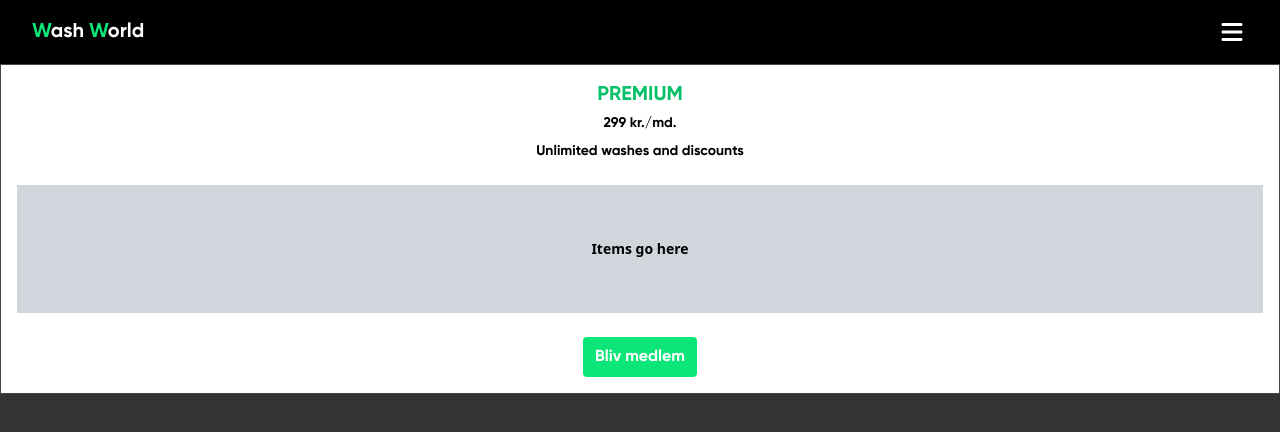
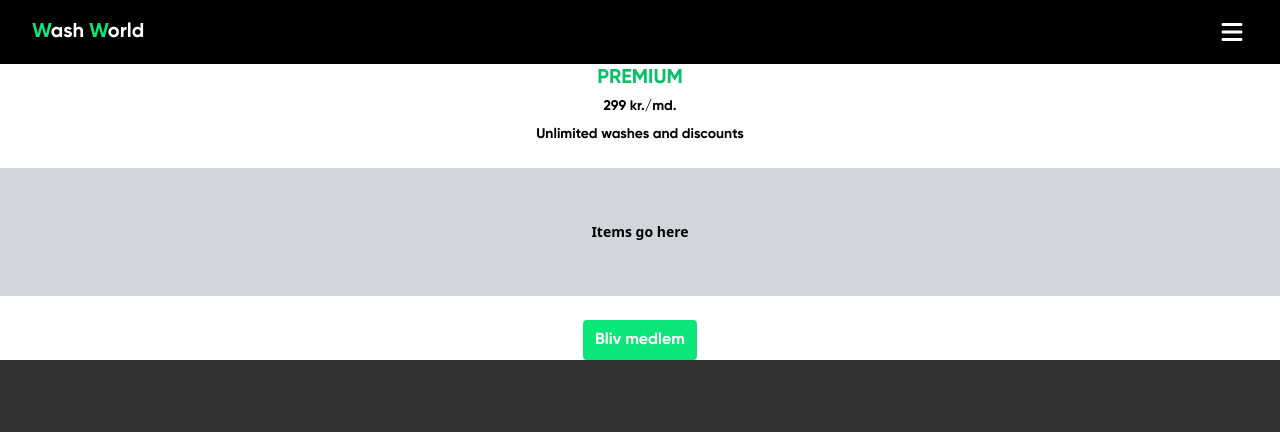
Before and after one commit to fantadiallo/wash_world_Exam2026, a Next.js app in the folder frontend/: page /memberships in a window 1280 px wide. Shown: the top 432 px of the page. Built offline with nearby package versions, Linux system fonts and the light colour scheme.

Commit message:
removed paddind

```diff
--- a/frontend/src/components/cards/Card.tsx
+++ b/frontend/src/components/cards/Card.tsx
@@ -7,7 +7,7 @@
 
 export default function Card({ children, className = "" }: CardProps) {
   return (
-    <article className={`border border-[#444] p-4 ${className}`}>
+    <article className={`${className}`}>
       {children}
     </article>
   );
```
